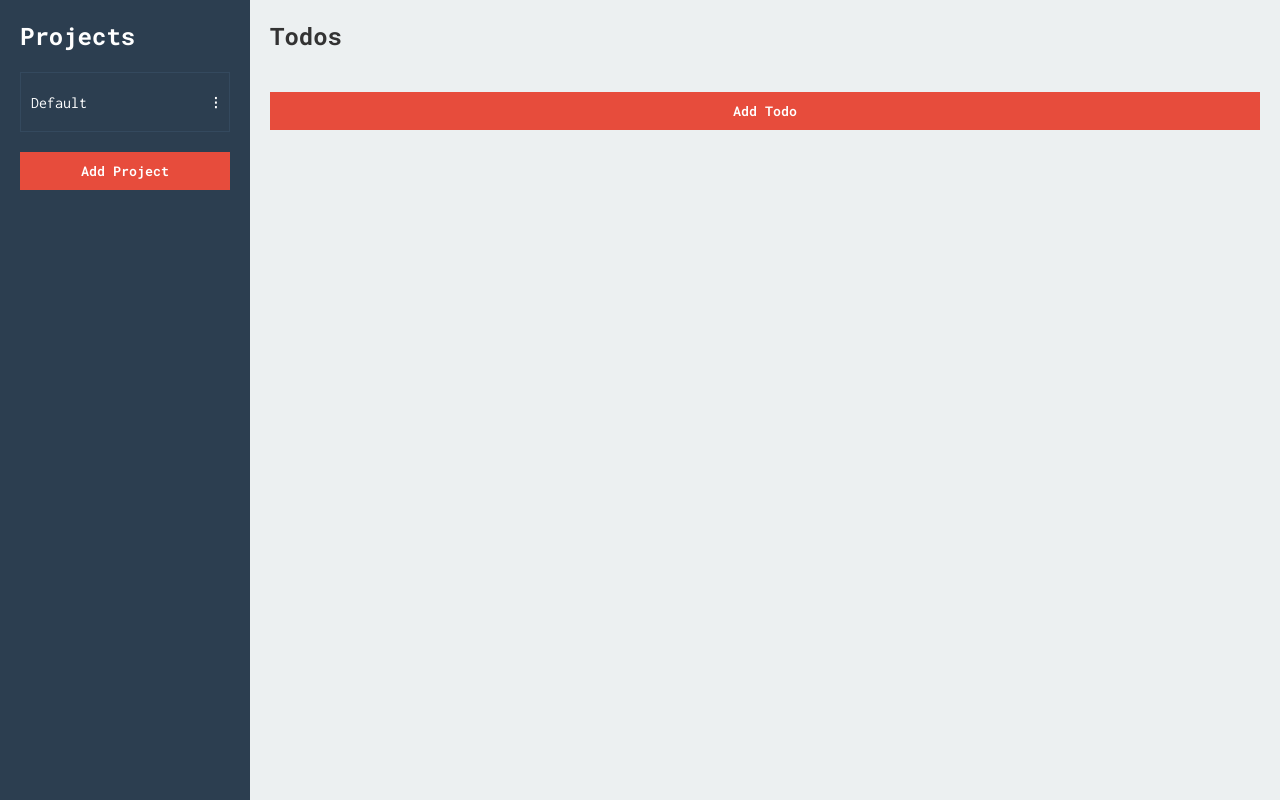
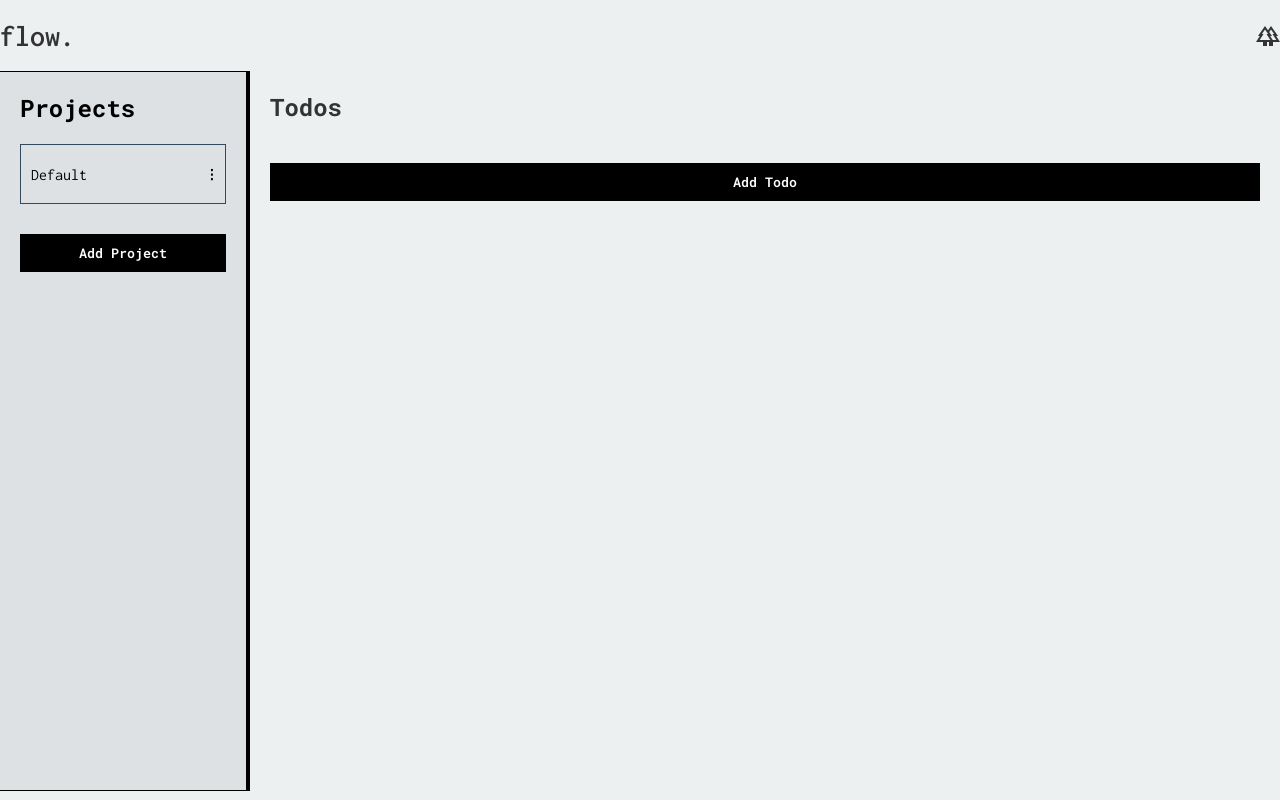
Before and after one commit to Eclipse708/todo-list, a website built with webpack: page src/template.html in a window 1280 px wide. Built offline with nearby package versions, Linux system fonts and the light colour scheme.

Commit message:
update ui

```diff
--- a/src/scripts/uiController.js
+++ b/src/scripts/uiController.js
@@ -110,6 +110,7 @@ const uiController = () => {
             todoEdit.classList.add('todo-edit-options-buttons');
             todoDel.classList.add('todo-edit-options-buttons');
             todoLeft.classList.add('todo-left');
+            todoRight.classList.add('todo-right');
 
             todoOptions.appendChild(todoEdit);
             todoOptions.appendChild(todoDel);
--- a/src/styles.css
+++ b/src/styles.css
@@ -12,18 +12,18 @@
     --font-black: #000;
     --font-light-gray: #aaa;
     --font-dark-gray: rgb(101, 101, 101);
+    --bg-light-gray: #dee1e4;
     --bg-light: #f4f4f4;
     --bg-dark: #2c3e50;
     --bg-lighter: #f1f1f1;
-    --primary-red: #e74c3c;
-    --primary-red-dark: #c0392b;
     --box-shadow: 0px 8px 16px rgba(0, 0, 0, 0.2);
     --border-radius: 4px;
     --modal-bg: rgba(0, 0, 0, 0.5);
-    --modal-width: 50%;
+    --modal-width: 21%;
     --modal-box-shadow: 0 5px 15px rgba(0, 0, 0, 0.3);
     --font-heading: "Roboto Mono", monospace;
     --font-description: "Inconsolata", serif;
+    --font-large: 30px;
 }
 
 * {
@@ -38,7 +38,7 @@ h2 {
 
 body {
     font-family: var(--font-description);
-    background-color: var(--bg-light);
+    background-color: #ecf0f1;
     color: #333;
 }
 
@@ -57,7 +57,7 @@ li {
 }
 
 button {
-    background-color: var(--primary-red);
+    background-color: var(--font-black);
     color: var(--font-white);
     padding: 10px;
     border: none;
@@ -69,7 +69,34 @@ button {
 }
 
 button:hover {
-    background-color: var(--primary-red-dark);
+    background-color: var(--bg-light-gray);
+    color: var(--font-black);
+    border: 1px solid var(--font-black);
+}
+
+.header {
+    display: flex;
+    justify-content: center;
+    /* box-shadow: rgba(0, 0, 0, 0.16) 0px 1px 4px 0px;
+    margin-bottom: 10px; */
+}
+
+.nav-items {
+    display: flex;
+    justify-content: space-between;
+    align-items: center;
+    width: 1560px;
+    height: 71px;
+}
+
+.nav-items p {
+    font-size: var(--font-large);
+    font-weight: var(--font-bold);
+}
+
+.parent-container {
+    display: flex;
+    justify-content: center;
 }
 
 .options-btn {
@@ -108,14 +135,18 @@ button:hover {
 
 .container {
     display: flex;
-    height: 100vh;
+    height: 90vh;
+    width: 1560px;
 }
 
 .sidebar {
-    background-color: var(--bg-dark);
-    color: var(--font-white);
+    background-color: var(--bg-light-gray);
+    color: var(--font-black);
     padding: 20px;
     width: 250px;
+    border: 1px solid black;
+    border-right-width: 4px;
+    border-left-width: 0;
 }
 
 .sidebar h2 {
@@ -129,6 +160,7 @@ button:hover {
     justify-content: space-between;
     padding: 10px;
     border: 1px solid #34495e;
+    margin-bottom: 10px;
 }
 
 .project-options-dropdown-menu {
@@ -146,11 +178,12 @@ button:hover {
     margin-top: 0;
     cursor: pointer;
     background: none !important;
-    color: var(--font-white);
+    color: var(--font-black);
 }
 
 .project-options-btn:hover {
     font-weight: var(--font-bold);
+    border: none;
 }
 
 .main-content {
@@ -281,7 +314,8 @@ form select {
 }
 
 .project-options-buttons:hover {
-    color: var(--font-white);
+    color: var(--font-black);
+    border: none;
 }
 
 .todo-checkbox {
@@ -312,8 +346,17 @@ form select {
     transform: translate(-50%, -50%);
 }
 
-.todo-left {
+.todo-left,
+.todo-right {
     display: flex;
+}
+
+.todo-right {
+    align-items: center;
+}
+
+.todo-right > button:hover {
+    border: none;
 }
 
 .completed .todo-title,
--- a/src/template.html
+++ b/src/template.html
@@ -3,9 +3,19 @@
 <head>
     <meta charset="UTF-8">
     <meta name="viewport" content="width=device-width, initial-scale=1.0">
+    <link rel="stylesheet" href="https://fonts.googleapis.com/css2?family=Material+Symbols+Outlined:opsz,wght,FILL,GRAD@20..48,100..700,0..1,-50..200" />
     <title>Todo List</title>
 </head>
 <body>
+    <div class="header">
+        <div class="nav-items">
+            <p>flow.</p>
+            <span class="material-symbols-outlined">
+                forest
+            </span>
+        </div>
+    </div>
+    <div class="parent-container">
         <div class="container">
             <aside class="sidebar">
                 <h2>Projects</h2>
@@ -85,5 +95,6 @@
                 <button id="add-todo">Add Todo</button>
             </main>
         </div>
+    </div>
 </body>
 </html>
```
Lines whose indentation alone changed are shown as unchanged.
